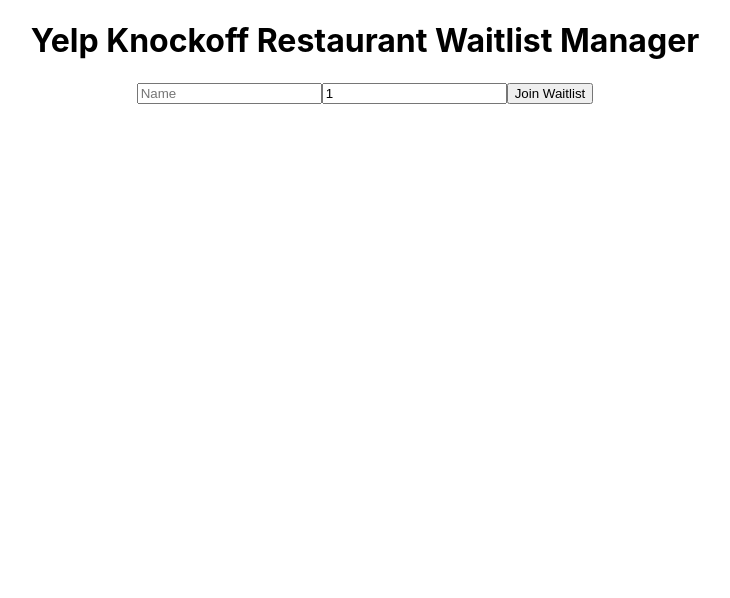
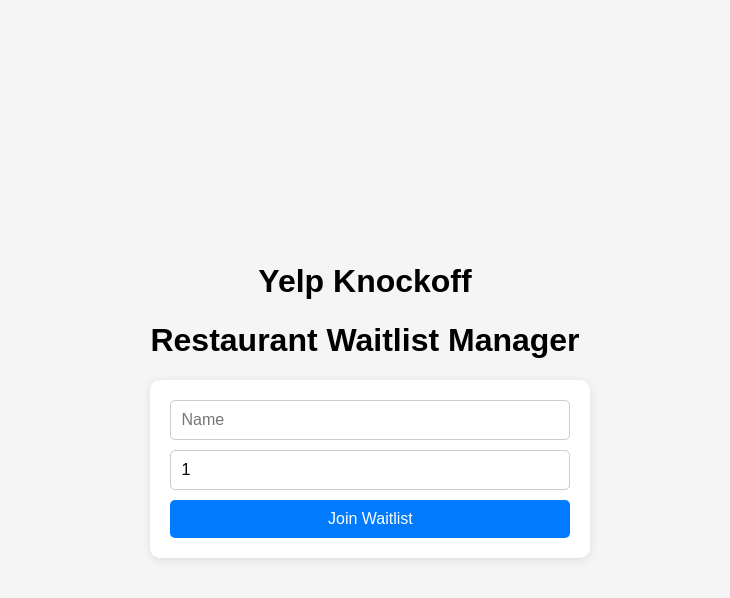
Before and after one commit to nuomiji/waitlist-manager-client, a React (Create React App) app: page / in a window 1280 px wide. Shown: the top 598 px of the page, without its empty margins (275-1005 px from the left). Built offline with nearby package versions, Linux system fonts and the light colour scheme; no server answers; the HTML template or start-up script is replaced by a standard one.

Commit message:
Update UI and README

```diff
--- a/package.json
+++ b/package.json
@@ -22,6 +22,7 @@
   "scripts": {
     "start": "serve -s build",
     "build": "react-scripts build",
+    "dev": "react-scripts start",
     "test": "react-scripts test",
     "eject": "react-scripts eject"
   },
--- a/src/App.tsx
+++ b/src/App.tsx
@@ -5,7 +5,8 @@
 function App() {
   return (
     <div className="App">
-      <h1>Yelp Knockoff Restaurant Waitlist Manager</h1>
+      <h1>Yelp Knockoff</h1>
+      <h1>Restaurant Waitlist Manager</h1>
       <Waitlist />
     </div>
   );
--- /dev/null
+++ b/src/Waitlist.css
@@ -0,0 +1,71 @@
+/* Waitlist.css */
+
+/* Apply a simple global style */
+body {
+    font-family: Arial, sans-serif;
+    background-color: #f5f5f5;
+    margin: 0;
+    padding: 0;
+    display: flex;
+    justify-content: center;
+    align-items: center;
+    height: 100vh;
+}
+
+/* Container for the main content */
+.waitlist-container {
+    background-color: #fff;
+    border-radius: 10px;
+    padding: 20px;
+    box-shadow: 0 2px 10px rgba(0, 0, 0, 0.1);
+    width: 100%;
+    max-width: 400px;
+    text-align: center;
+}
+
+/* Form styling */
+form {
+    display: flex;
+    flex-direction: column;
+    gap: 10px;
+}
+
+/* Input fields */
+input[type="text"],
+input[type="number"] {
+    padding: 10px;
+    font-size: 1em;
+    border: 1px solid #ccc;
+    border-radius: 5px;
+}
+
+/* Button styling */
+button {
+    background-color: #007bff;
+    color: white;
+    padding: 10px;
+    border: none;
+    border-radius: 5px;
+    font-size: 1em;
+    cursor: pointer;
+}
+
+button:disabled {
+    background-color: #6c757d;
+}
+
+/* Error message styling */
+.error-message {
+    color: red;
+    margin-bottom: 10px;
+}
+
+/* Status messages */
+h2 {
+    font-size: 1.5em;
+    margin-bottom: 10px;
+}
+
+p {
+    margin: 10px 0;
+}
--- a/src/Waitlist.tsx
+++ b/src/Waitlist.tsx
@@ -1,6 +1,7 @@
 import React, { useState, useEffect } from 'react';
 import axios from 'axios';
 import { io, Socket } from 'socket.io-client';
+import './Waitlist.css'; // Import the CSS file
 
 // Status types for the customer
 const NOT_QUEUED = 'notQueued';
@@ -78,9 +79,10 @@
     // Render view for seated customers
     if (status === SEATED) {
         return (
-            <div>
+            <div className="waitlist-container">
                 <h2>You are now checked in</h2>
                 <p>Please present this message to our staff</p>
+                <p>Refresh the page and join again as a new customer</p>
             </div>
         );
     }
@@ -88,27 +90,31 @@
     // Render view for customers who are already in the waitlist
     if (customerId) {
         return (
-            <div>
+            <div className="waitlist-container">
                 <h2>You are customer number {customerId}</h2>
                 {status === WAITING && (
-                    <p>
-                        There are {position} parties ahead of you in the queue.
-                    </p>
+                    <p>There are {position} parties ahead of you in the queue.</p>
+                )}
+                {status === WAITING && (
+                    <p>Check In button will show up in real time.</p>
+                )}
+                {status === WAITING && (
+                    <p>If you would like to refresh your position, you can refresh the page.</p>
                 )}
                 {status === TABLE_READY && <p>Your table is ready</p>}
                 {(status === WAITING || status === TABLE_READY) && (
                     <button onClick={handleLeaveWaitlist}>Leave Waitlist</button>
                 )}
                 <br />
+                <br />
                 {status === TABLE_READY && <button onClick={handleCheckIn}>Check In</button>}
             </div>
         );
     }
 
-    // Render form for customers to join the waitlist
     return (
-        <div>
-            {error && <p>{error}</p>}
+        <div className="waitlist-container">
+            {error && <p className="error-message">{error}</p>}
             <form onSubmit={handleSubmit}>
                 <input
                     type='text'
@@ -122,9 +128,12 @@
                     value={partySize}
                     onChange={e => setPartySize(Number(e.target.value))}
                     min="1"
+                    placeholder='Party Size'
                     required
                 />
-                <button type='submit'>{isLoading ? 'Loading...' : 'Join Waitlist'}</button>
+                <button type='submit' disabled={isLoading}>
+                    {isLoading ? 'Loading...' : 'Join Waitlist'}
+                </button>
             </form>
         </div>
     );
@@ -141,7 +150,9 @@
             setCustomerId(id);
         } catch (err) {
             if (axios.isAxiosError(err)) {
+                resetWaitlistState();
                 setError(err.response?.data?.message || 'Failed to fetch customer details');
+                sessionStorage.removeItem('customerId');
             }
             console.error('Failed to fetch customer details!');
         }
@@ -168,8 +179,6 @@
                 if (status === WAITING) {
                     socket!.emit('setCustomerId', { customerId: id });
                 }
-            } else {
-                console.error('No data returned from server!');
             }
         } catch (err: any) {
             setError(err.response?.data?.message || err.message);
@@ -204,8 +213,6 @@
             } catch (err) {
                 console.error('Error removing from the waitlist');
             }
-        } else {
-            console.error('No customerId found when attempting to leave waitlist');
         }
     }
 
```
Also changed, not shown: 1 other file (tests, documents, lock files or other folders).
